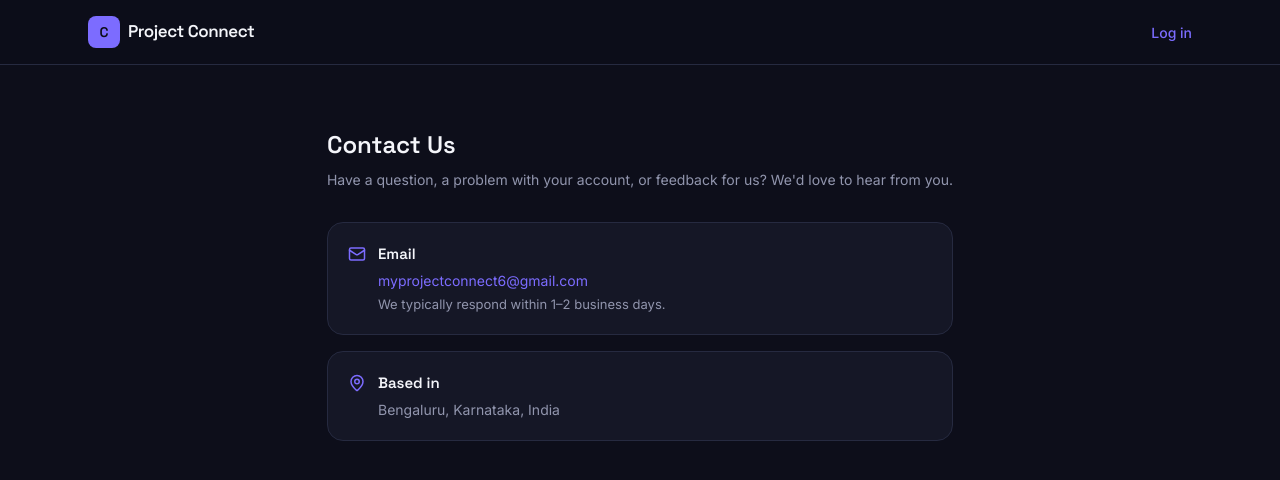
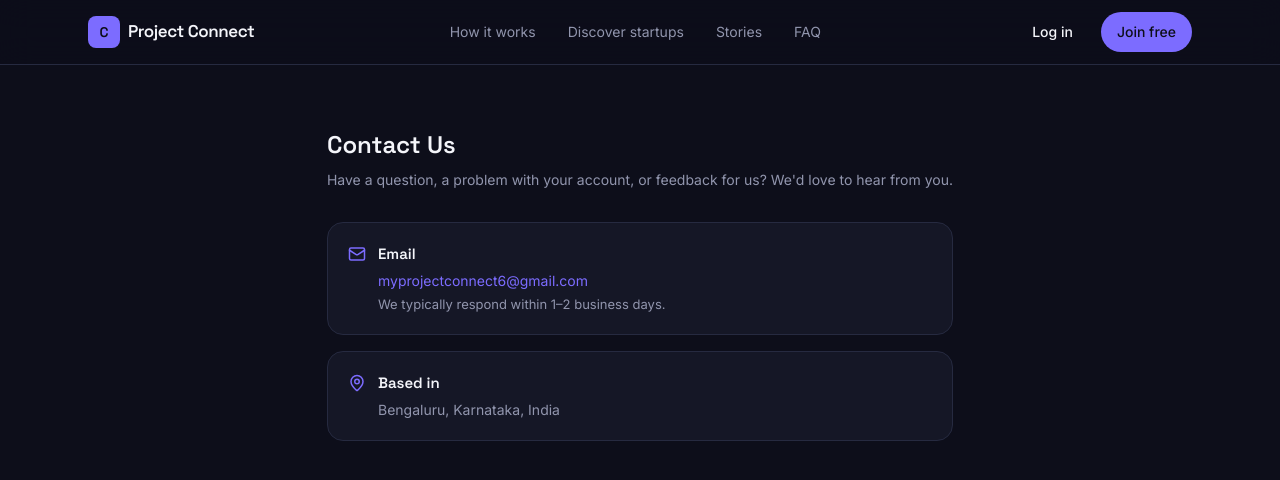
Before and after one commit to Darkcrisx7/project-connect, a Next.js app: page /contact in a window 1280 px wide. Shown: the top 480 px of the page. Built offline with nearby package versions, Linux system fonts and the light colour scheme; no server answers.

Commit message:
Update page.tsx

```diff
--- a/app/contact/page.tsx
+++ b/app/contact/page.tsx
@@ -1,10 +1,10 @@
-import { AppHeader } from "@/components/layout/app-header";
+import { SiteNav } from "@/components/landing/site-nav";
 import { Mail, MapPin } from "lucide-react";
 
 export default function ContactPage() {
   return (
     <>
-      <AppHeader />
+      <SiteNav />
       <div className="mx-auto max-w-2xl px-4 py-12 pb-28 sm:py-16 md:pb-16">
         <h1 className="font-display text-2xl font-semibold text-ink">Contact Us</h1>
         <p className="mt-2 text-[14px] text-ink-muted">
```
